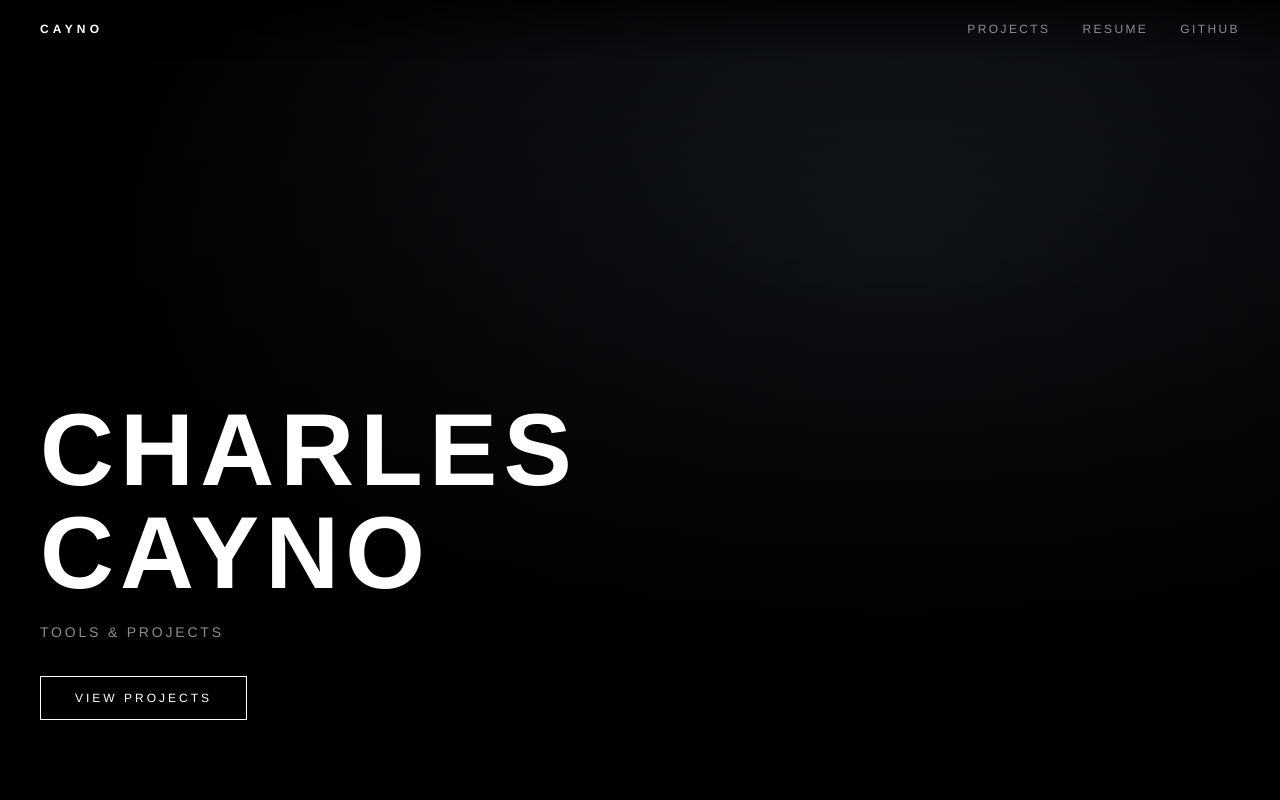
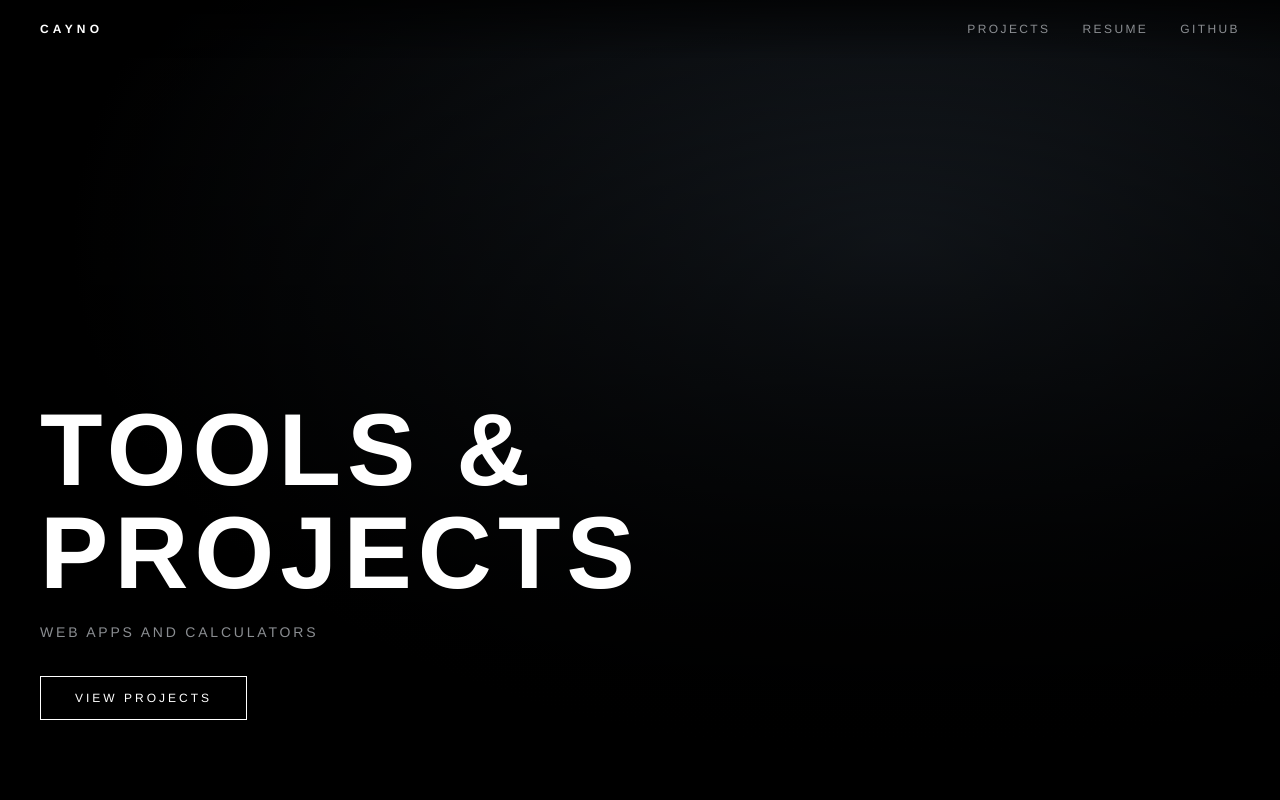
Before and after one commit to charlescayno/charlescayno.github.io, a plain HTML site: page index.html in a window 1280 px wide. Shown: the top 800 px of the page. Drawn offline with Linux system fonts and the light colour scheme.

Commit message:
De-emphasize name in hero

```diff
--- a/index.html
+++ b/index.html
@@ -3,7 +3,7 @@
 <head>
 <meta charset="UTF-8" />
 <meta name="viewport" content="width=device-width, initial-scale=1.0" />
-<title>Charles Cayno</title>
+<title>Tools &amp; Projects</title>
 <meta name="description" content="Charles Cayno's personal tools and projects." />
 <style>
   :root { --fg:#fff; --mute:#8a8d91; --line:rgba(255,255,255,.18); }
@@ -84,8 +84,8 @@
 </nav>
 
 <header class="hero">
-  <h1>Charles<br>Cayno</h1>
-  <p>Tools &amp; Projects</p>
+  <h1>Tools &amp;<br>Projects</h1>
+  <p>Web apps and calculators</p>
   <div><a class="cta" href="#projects">View Projects</a></div>
 </header>
 
```
